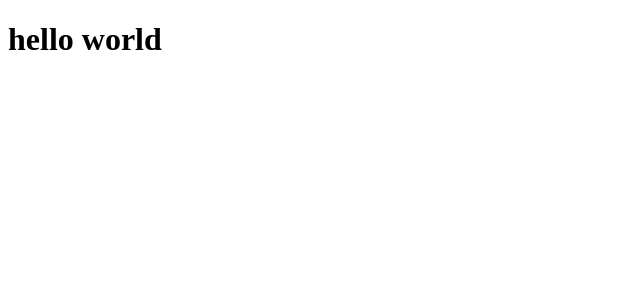
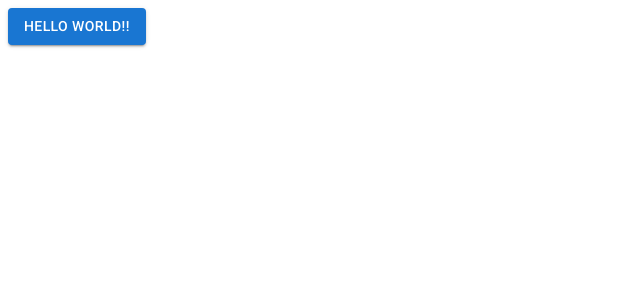
Before and after one commit to palmerelias/materialUI-practice2.0, a React (Vite) app: page / in a window 1280 px wide. Shown: the top 300 px of the page, without its empty margins (0-640 px from the left). Built offline with nearby package versions, Linux system fonts and the light colour scheme.

Commit message:
Co Author challenge. > > Co-authored-by: akselipalmer <akseli@toddsden.com>

```diff
--- a/src/App.jsx
+++ b/src/App.jsx
@@ -1,10 +1,12 @@
 import { useState } from 'react'
+import Button from '@mui/material/Button';
+
 
 function App() {
 
   return (
     <>
-      <h1>hello world</h1>
+      <Button variant="contained">Hello World!!</Button>
     </>
   )
 }
```
